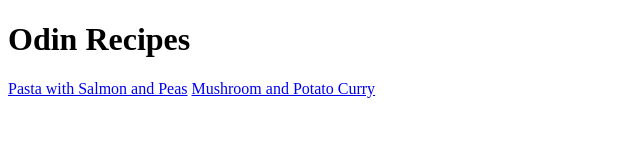
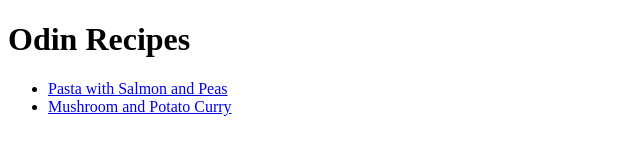
Before and after one commit to sebrubyist/odin-recipes, a plain HTML site: page index.html in a window 1280 px wide. Shown: the whole page, without its empty margins (0-640 px from the left). Drawn offline with Linux system fonts and the light colour scheme.

Commit message:
Enclose links in a list

```diff
--- a/index.html
+++ b/index.html
@@ -7,7 +7,9 @@
 </head>
 <body>
   <h1>Odin Recipes</h1>
-  <a href="recipes/pasta-with-salmon-and-peas.html">Pasta with Salmon and Peas</a>
-  <a href="recipes/mushroom-and-potato-curry.html">Mushroom and Potato Curry</a>
+  <ul>
+    <li><a href="recipes/pasta-with-salmon-and-peas.html">Pasta with Salmon and Peas</a></li>
+    <li><a href="recipes/mushroom-and-potato-curry.html">Mushroom and Potato Curry</a></li>
+  </ul>
 </body>
 </html>
```
